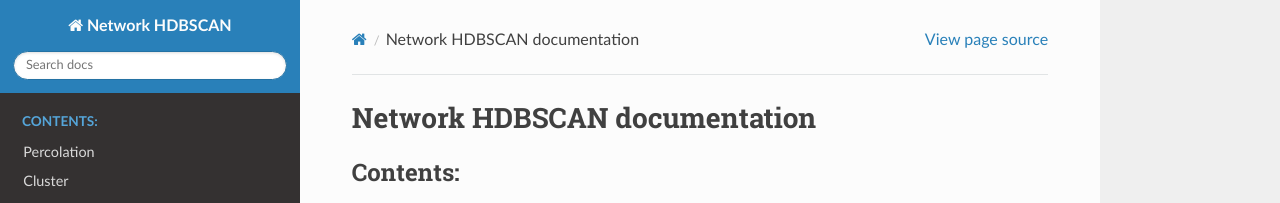
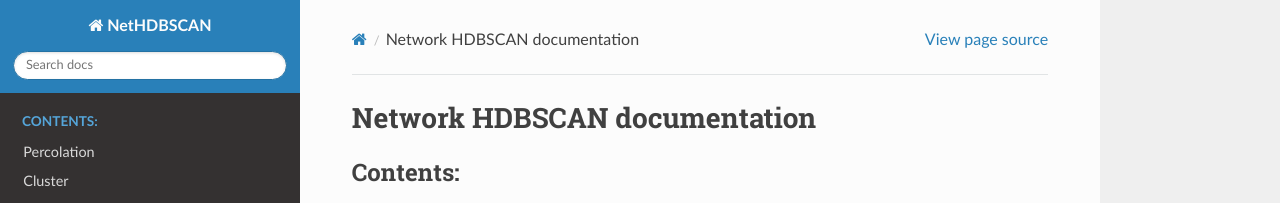
Before and after one commit to abelmaxv/CASA-1A, a Sphinx documentation site: the page built from doc/index.rst, in a window 1280 px wide. Shown: the top 203 px of the page. Built offline with Sphinx 7.4.7 and the Read the Docs theme 2.0.0, drawn with Linux system fonts in a browser that asks for light colours.

Commit message:
update doc

```diff
--- a/doc/conf.py
+++ b/doc/conf.py
@@ -8,7 +8,7 @@
 from sphinx.ext import autodoc
 
 
-project = 'Network HDBSCAN'
+project = 'NetHDBSCAN'
 copyright = '2024, Abel Verley'
 author = 'Abel Verley'
 
--- a/doc/requirement.txt
+++ b/doc/requirement.txt
@@ -1,2 +1,3 @@
 sphinx>=7.0.0
 sphinx_rtd_theme>=1.0.0
+numpy
```
